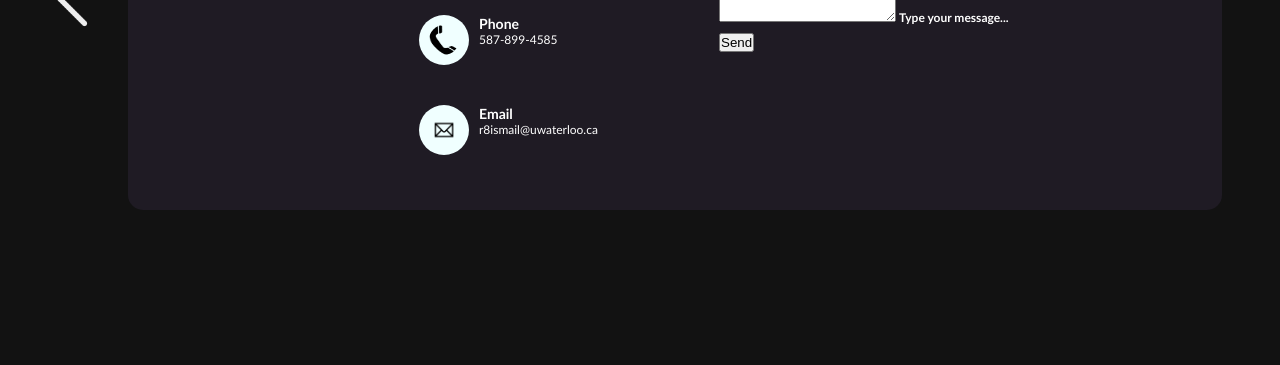
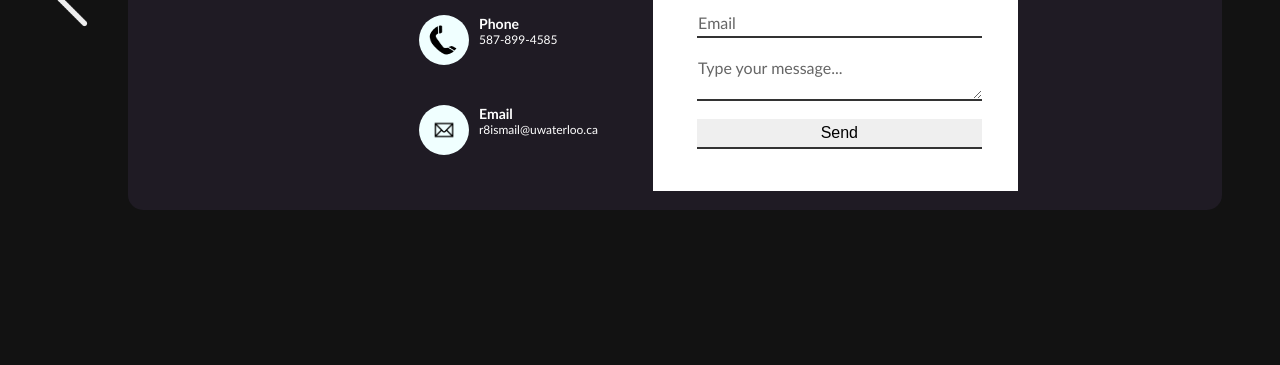
Before and after one commit to rayani1203/Personal-Website, a website: page contact.html in a window 1280 px wide. Shown: the part 435-800 px from the top of the page. Drawn offline with Linux system fonts and the light colour scheme.

Commit message:
Add files via upload

```diff
--- a/style.css
+++ b/style.css
@@ -172,6 +172,7 @@ a{
     width: 550px;
     margin-left: 450px;
     line-height: 25px;
+    overflow: scroll;
 }
 
 .about-text h1, p{
@@ -338,6 +339,10 @@ a{
     font-size:medium;
 }
 
+.contact-content{
+    padding-left: 50px;
+}
+
 .contact-container{
     margin-top: 50px;
     display: flex;
@@ -360,10 +365,13 @@ a{
 
 .form{
     position: absolute;
-    width: 45%;
+    width: 26%;
     padding: 40px;
-    top: 26%;
-    left: 50%;
+    top: 30%;
+    left: 48%;
+    color: #121212;
+    background-color: white;
+    height: 50%;
 }
 
 .input{
@@ -375,6 +383,44 @@ a{
     padding-bottom: 12px;
 }
 
-.form span{
-    font-weight: bold;
+.form .input{
+    position: relative;
+    width: 100%;
 }
+
+.form .input input, textarea{
+    width: 100%;
+    padding: 5px 0;
+    font-size: 16px;
+    border: none;
+    border-bottom: 2px solid #333;
+    outline: none;
+    margin-top: 7px;
+}
+
+textarea{
+    max-height: 100px;
+    max-width: 100%;
+}
+
+.form .input span{
+    position: absolute;
+    left: 0;
+    width: 100%;
+    padding: 5px 0;
+    margin-left: 5px;
+    margin-top: 7px;
+    font-size: 16px;
+    pointer-events: none;
+    transition: 0.5s;
+    color: #666;
+}
+
+.form .input input:focus ~ span,
+.form .input input:valid ~ span,
+.form .input textarea:focus ~ span,
+.form .input textarea:valid ~ span{
+    color: blue;
+    font-size: 12px;
+    transform: translateY(-19px);
+}
```
Also changed, not shown: index.html (+1 -1 lines), projects.html (+5 -5 lines).
